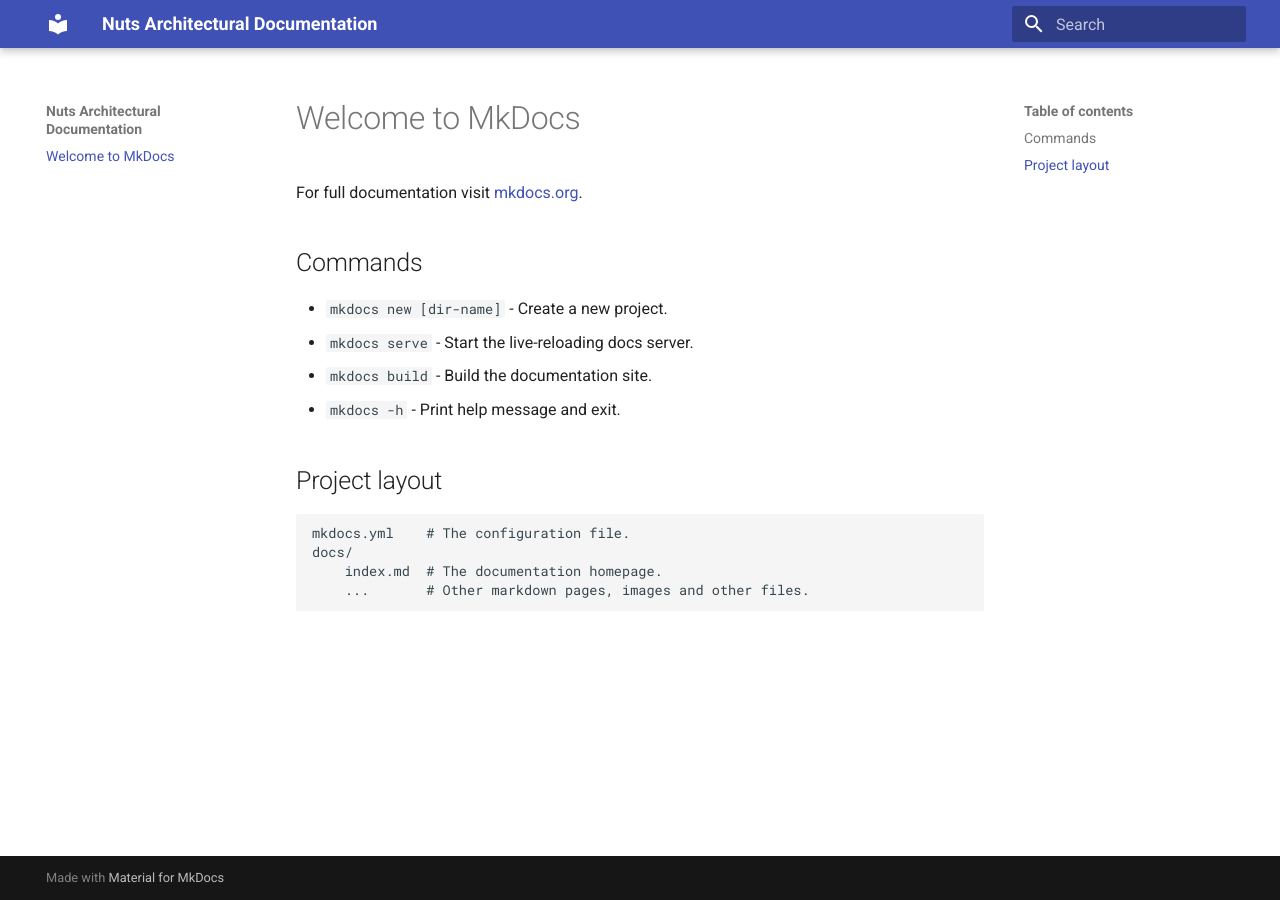
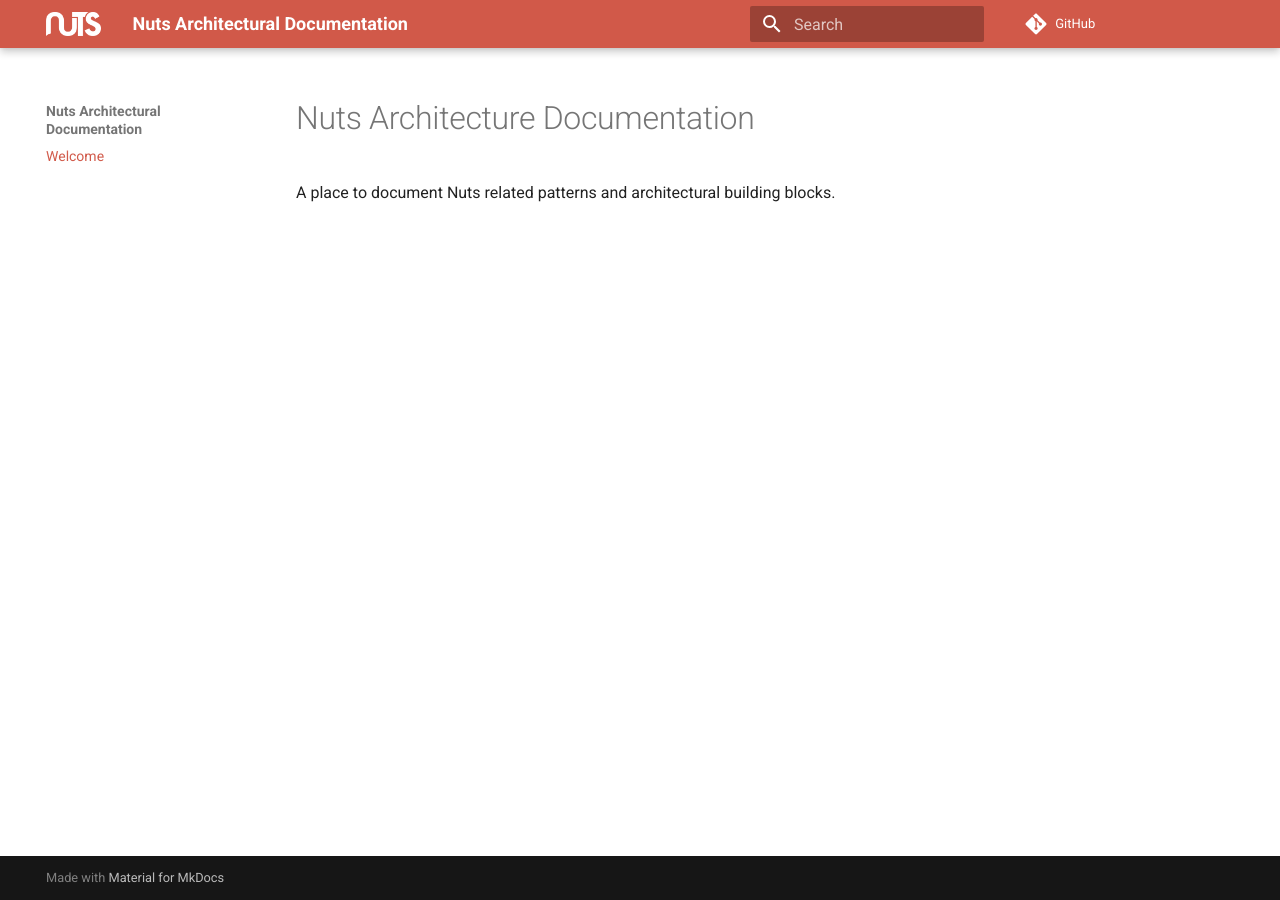
Before and after one commit to nuts-foundation/architecture, an MkDocs documentation site: the page built from docs/index.md, in a window 1280 px wide. Built offline with MkDocs 1.6.1 and Material for MkDocs 9.7.7, drawn with Linux system fonts in a browser that asks for light colours; comment, search, counter and statistics services are not loaded.

Commit message:
Config theme with colors and logo

```diff
--- /dev/null
+++ b/docs/assets/extra.css
@@ -0,0 +1,13 @@
+:root {
+  --md-primary-fg-color: rgb(209, 89, 73);
+  --md-primary-fg-color--light: #ecb7b7;
+  --md-primary-fg-color--dark: #90030c;
+}
+
+.md-content img {
+  border-width: 1px;
+  border-style: solid;
+  border-color: grey;
+  padding: 5px;
+  border-radius: 0.2rem;
+}
--- a/docs/index.md
+++ b/docs/index.md
@@ -1,17 +1,3 @@
-# Welcome to MkDocs
+# Nuts Architecture Documentation
 
-For full documentation visit [mkdocs.org](https://www.mkdocs.org).
-
-## Commands
-
-* `mkdocs new [dir-name]` - Create a new project.
-* `mkdocs serve` - Start the live-reloading docs server.
-* `mkdocs build` - Build the documentation site.
-* `mkdocs -h` - Print help message and exit.
-
-## Project layout
-
-    mkdocs.yml    # The configuration file.
-    docs/
-        index.md  # The documentation homepage.
-        ...       # Other markdown pages, images and other files.
+A place to document Nuts related patterns and architectural building blocks.
--- a/mkdocs.yml
+++ b/mkdocs.yml
@@ -1,5 +1,30 @@
 site_name: Nuts Architectural Documentation
 
 site_url: https://nuts-foundation.github.io/architecture/
+
+repo_url: https://github.com/nuts-foundation/architecture
+edit_uri: edit/main/docs/
+
+nav:
+  - Welcome: index.md
+
+markdown_extensions:
+  - admonition
+  - attr_list
+  - md_in_html
+
+extra_css:
+  - assets/extra.css
+
 theme:
   name: material
+  language: en
+  features:
+    - content.action.view
+    - content.action.edit
+  palette:
+    primary: custom
+
+theme:
+  name: material
+  logo: assets/logo.avif
```
Also changed, not shown: docs/assets/logo.avif (added).
